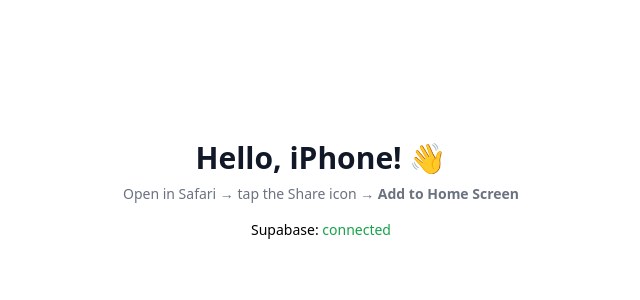
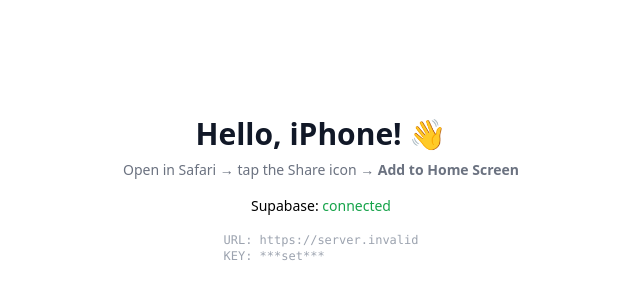
Before and after one commit to jaalvarez92/Claude-Playground, a React (Vite) app: page / in a window 1280 px wide. Shown: the part 210-510 px from the top of the page, without its empty margins (319-959 px from the left). Built offline with nearby package versions, Linux system fonts and the light colour scheme; no server answers; the database is empty.

Commit message:
debug: show env var presence on screen
https://claude.ai/code/session_011osxS6XpqCa3goHBECf8R2

```diff
--- a/src/App.tsx
+++ b/src/App.tsx
@@ -23,6 +23,10 @@ export default function App() {
         {status === 'ok' && <span className="text-green-600 font-medium">connected</span>}
         {status === 'error' && <span className="text-red-500 font-medium">failed — check env vars</span>}
       </p>
+      <pre className="mt-4 text-xs text-gray-400 text-left">
+        URL: {import.meta.env.VITE_SUPABASE_URL ?? 'undefined'}{'\n'}
+        KEY: {import.meta.env.VITE_SUPABASE_ANON_KEY ? '***set***' : 'undefined'}
+      </pre>
     </div>
   )
 }
```
